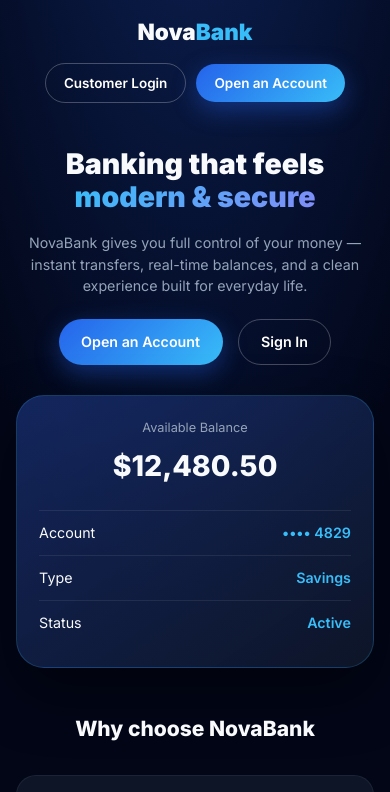
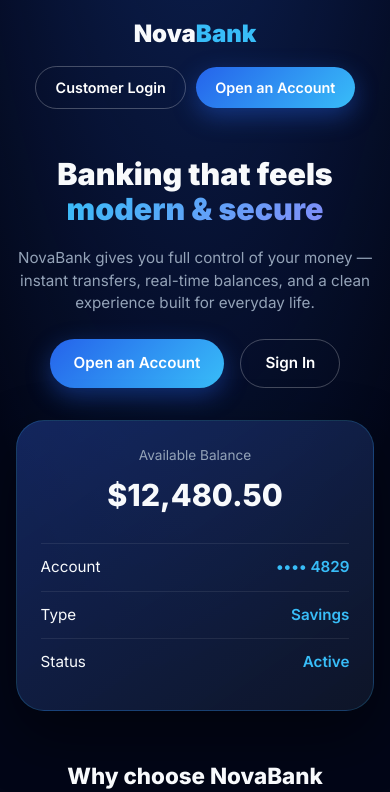
Before and after one commit to princek378/NovaBank-Frontend, a React (Vite) app: page / in a window 390 px wide. Shown: the top 792 px of the page. Built offline with nearby package versions, Linux system fonts and the light colour scheme; no server answers.

Commit message:
Update global.css

```diff
--- a/src/styles/global.css
+++ b/src/styles/global.css
@@ -14,8 +14,8 @@ html, body, #root {
 
 body {
   font-family: 'Inter', system-ui, -apple-system, sans-serif;
-  background: #020617;
-  color: #f8fafc;
+  background: #020617 !important;
+  color: #f8fafc !important;
   line-height: 1.5;
   -webkit-font-smoothing: antialiased;
 }
@@ -46,11 +46,3 @@ a {
   background: #2563eb;
   border-radius: 20px;
 }
-
-/* ===== MOBILE ===== */
-@media (max-width: 768px) {
-  html, body {
-    font-size: 15px;
-    overflow-x: hidden !important;
-  }
-}
```
